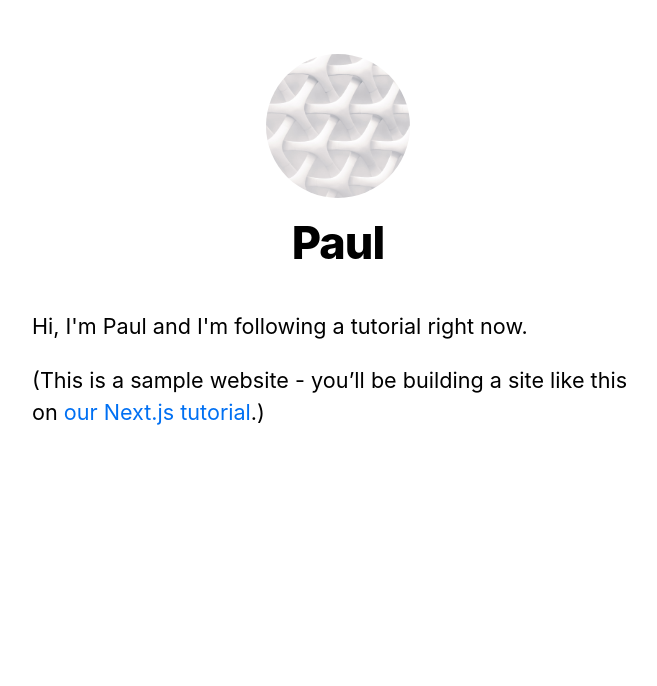
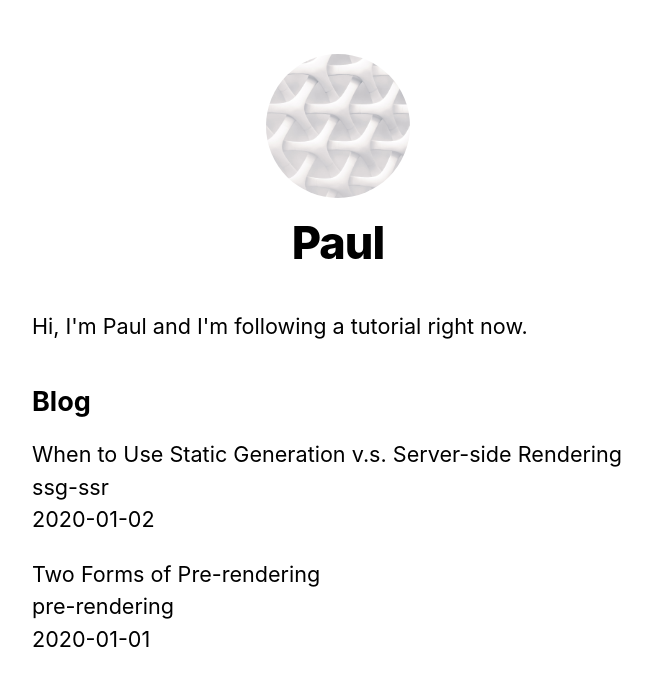
Before and after one commit to thomasmalley/nextjs-blog, a Next.js app: page / in a window 1280 px wide. Shown: the top 686 px of the page, without its empty margins (302-959 px from the left). Built offline with nearby package versions, Linux system fonts and the light colour scheme.

Commit message:
Implement getStaticProps

```diff
--- /dev/null
+++ b/lib/posts.js
@@ -0,0 +1,37 @@
+import fs from "fs";
+import path from "path";
+import matter from "gray-matter";
+
+const postsDirectory = path.join(process.cwd(), "posts");
+
+export function getSortedPostsData() {
+  // Get file names under /posts
+  const fileNames = fs.readdirSync(postsDirectory);
+  const allPostsData = fileNames.map((fileName) => {
+    // Remove ".md" from file name to get id
+    const id = fileName.replace(/\.md$/, "");
+
+    // Read markdown file as string
+    const fullPath = path.join(postsDirectory, fileName);
+    const fileContents = fs.readFileSync(fullPath, "utf8");
+
+    // Use gray-matter to parse the post metadata section
+    const matterResult = matter(fileContents);
+
+    // Combine the data with the id
+    return {
+      id,
+      ...matterResult.data,
+    };
+  });
+  // Sort posts by date
+  return allPostsData.sort(({ date: a }, { date: b }) => {
+    if (a < b) {
+      return 1;
+    } else if (a > b) {
+      return -1;
+    } else {
+      return 0;
+    }
+  });
+}
--- a/pages/index.js
+++ b/pages/index.js
@@ -1,8 +1,18 @@
 import Head from "next/head";
-import Layout, { siteTitle } from "../components/layout";
-import utilStyles from "../styles/utils.module.css";
+import Layout, { siteTitle } from "/components/layout";
+import utilStyles from "/styles/utils.module.css";
+import { getSortedPostsData } from "/lib/posts";
 
-export default function Home() {
+export async function getStaticProps() {
+  const allPostsData = getSortedPostsData();
+  return {
+    props: {
+      allPostsData,
+    },
+  };
+}
+
+export default function Home({ allPostsData }) {
   return (
     <Layout home>
       <Head>
@@ -10,10 +20,20 @@
       </Head>
       <section className={`${utilStyles.headingMd}`}>
         <p>Hi, I'm Paul and I'm following a tutorial right now.</p>
-        <p>
-          (This is a sample website - you’ll be building a site like this on{" "}
-          <a href="https://nextjs.org/learn">our Next.js tutorial</a>.)
-        </p>
+      </section>
+      <section className={`${utilStyles.headingMd} ${utilStyles.padding1px}`}>
+        <h2 className={utilStyles.headingLg}>Blog</h2>
+        <ul className={utilStyles.list}>
+          {allPostsData.map(({ id, date, title }) => (
+            <li className={utilStyles.listItem} key={id}>
+              {title}
+              <br />
+              {id}
+              <br />
+              {date}
+            </li>
+          ))}
+        </ul>
       </section>
     </Layout>
   );
```
